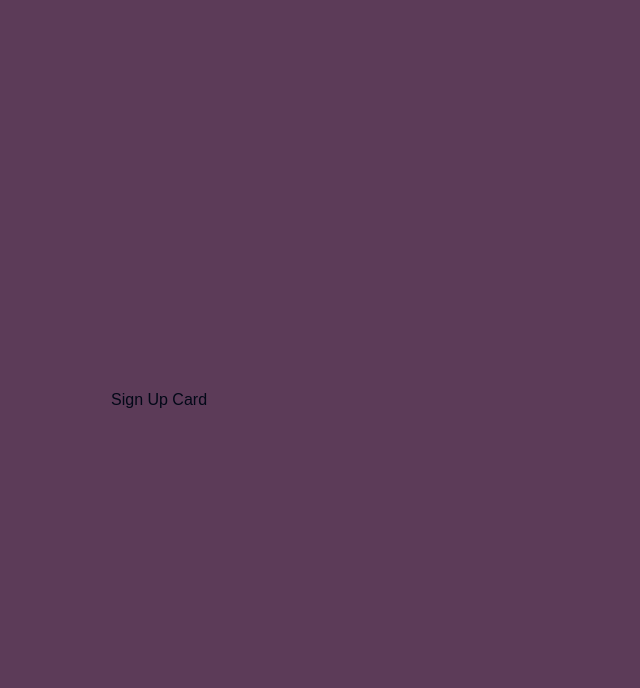
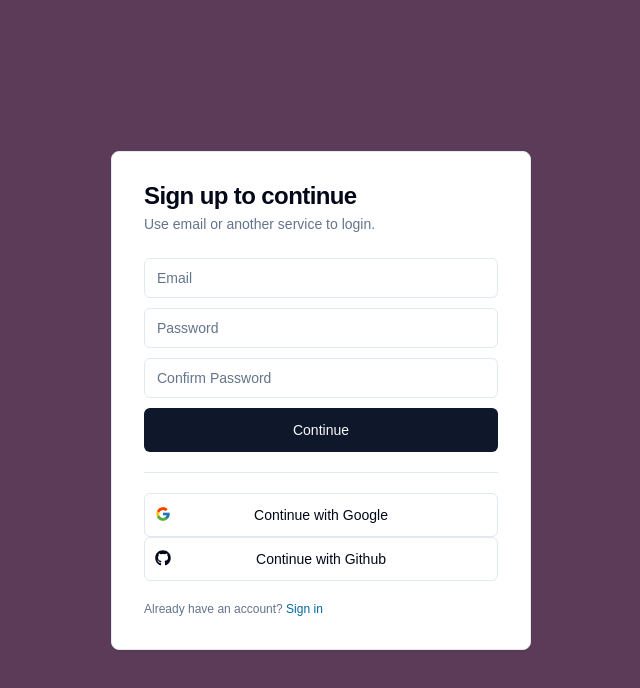
Before and after one commit to shadman-ahmed27/TeamChat-app, a Next.js app in the folder client/: page / in a window 1280 px wide. Both pictures are taken after a click on the element "Sign up". Shown: the top 688 px of the page, without its empty margins (319-959 px from the left). Built offline with nearby package versions, Linux system fonts and the light colour scheme.

Commit message:
Feat: Created Sign up card. Each sign in and sign up card changes state to the other card when clicking on the bottom sign in or sign up button

```diff
--- a/client/src/features/auth/components/sign-up-card.tsx
+++ b/client/src/features/auth/components/sign-up-card.tsx
@@ -1,7 +1,96 @@
-import React from "react";
+import { FcGoogle } from "react-icons/fc";
+import { FaGithub } from "react-icons/fa";
+import { Button } from "@/components/ui/button";
+import {
+  Card,
+  CardContent,
+  CardDescription,
+  CardHeader,
+  CardTitle,
+} from "@/components/ui/card";
+import { Input } from "@/components/ui/input";
+import { Separator } from "@/components/ui/separator";
+import { SignInFlow } from "../types";
 
-const SignUpCard = () => {
-  return <div>Sign Up Card</div>;
+interface SignUpCardProps {
+  setState: (state: SignInFlow) => void;
+}
+
+const SignUnCard = ({ setState }: SignUpCardProps) => {
+  return (
+    <Card className="w-full h-full p-8">
+      <CardHeader className="px-0 pt-0">
+        <CardTitle>Sign up to continue</CardTitle>
+        <CardDescription>
+          Use email or another service to login.
+        </CardDescription>
+      </CardHeader>
+
+      <CardContent className="space-y-5 px-0 pb-0">
+        <form className="space-y-2.5">
+          <Input
+            disabled={false}
+            value={""}
+            onChange={() => {}}
+            placeholder="Email"
+            type="email"
+            required
+          />
+          <Input
+            disabled={false}
+            value={""}
+            onChange={() => {}}
+            placeholder="Password"
+            type="password"
+            required
+          />
+          <Input
+            disabled={false}
+            value={""}
+            onChange={() => {}}
+            placeholder="Confirm Password"
+            type="password"
+            required
+          />
+          <Button type="submit" className="w-full" size={"lg"} disabled={false}>
+            Continue
+          </Button>
+        </form>
+        <Separator />
+        <div>
+          <Button
+            disabled={false}
+            onClick={() => {}}
+            variant={"outline"}
+            size={"lg"}
+            className="w-full relative"
+          >
+            <FcGoogle className="absolute top-3 left-2.5" />
+            Continue with Google
+          </Button>
+          <Button
+            disabled={false}
+            onClick={() => {}}
+            variant={"outline"}
+            size={"lg"}
+            className="w-full relative"
+          >
+            <FaGithub className="absolute top-3 left-2.5" />
+            Continue with Github
+          </Button>
+        </div>
+        <p className="text-xs text-muted-foreground">
+          Already have an account?{" "}
+          <span
+            onClick={() => setState("signIn")}
+            className="text-sky-700 hover:underline cursor-pointer"
+          >
+            Sign in
+          </span>
+        </p>
+      </CardContent>
+    </Card>
+  );
 };
 
-export default SignUpCard;
+export default SignUnCard;
```
